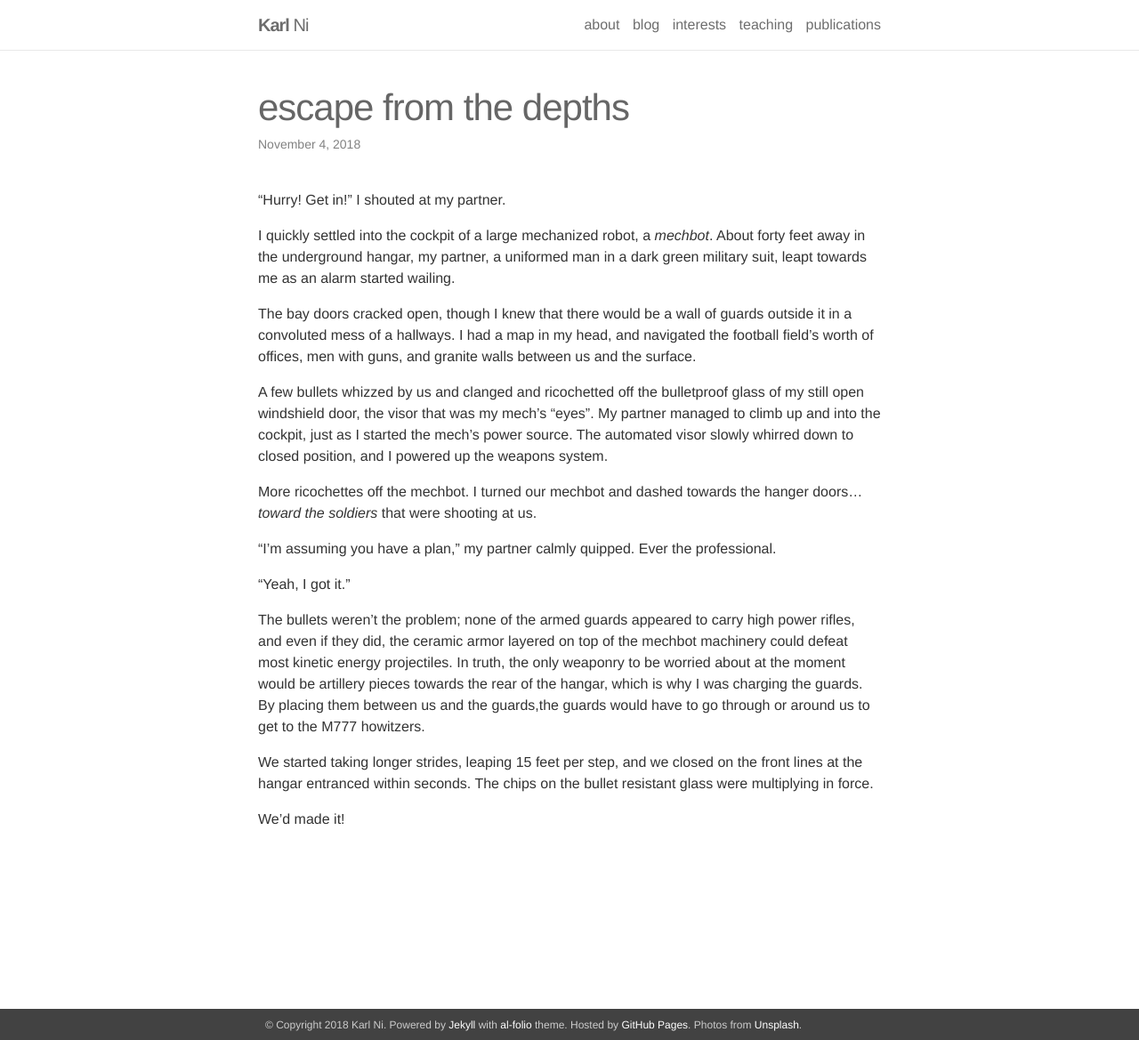
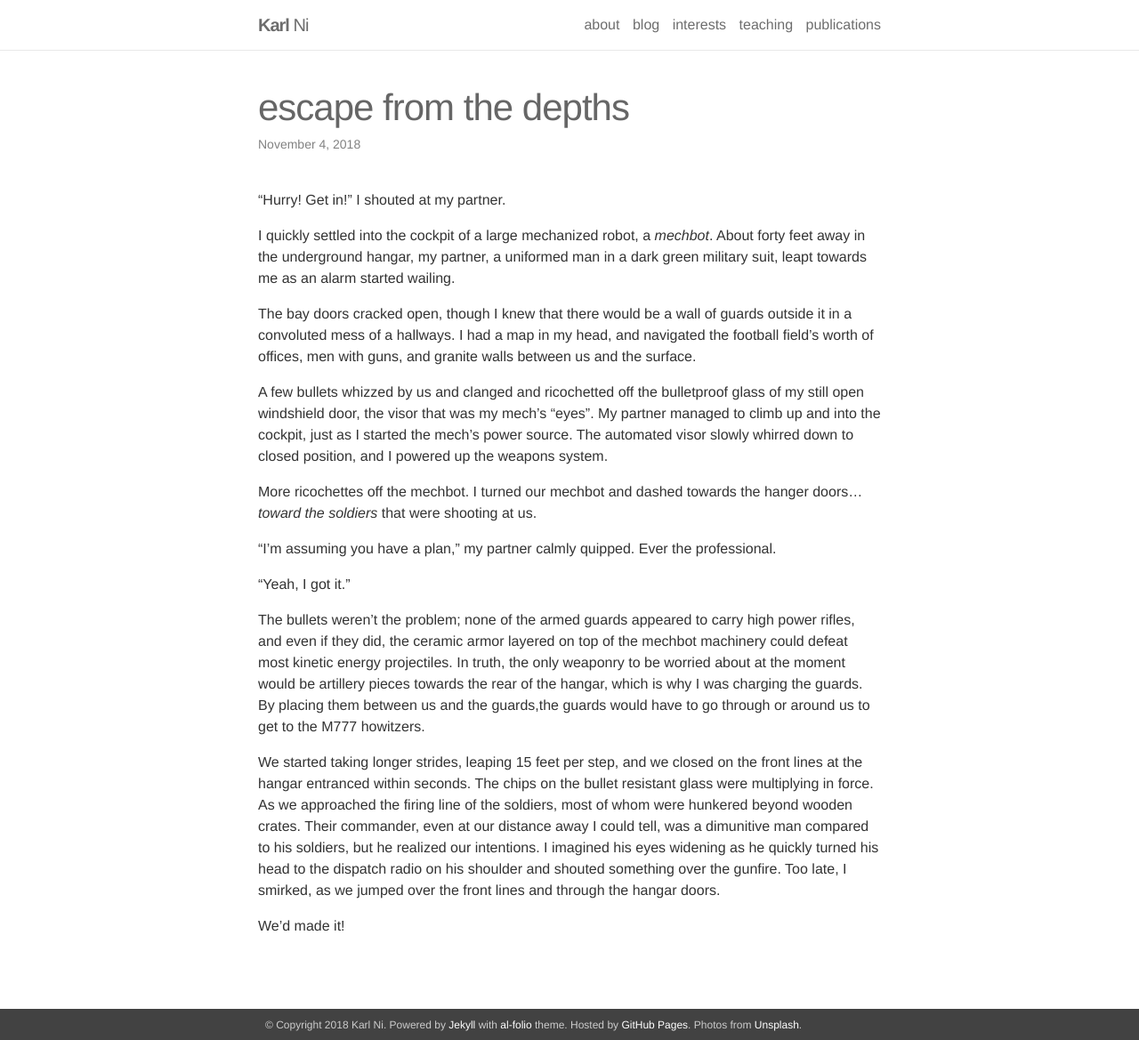
Before and after one commit to karllab41/site, a Jekyll site: the page built from _stories/2018-11-10-Dream-Recall.md, in a window 1280 px wide and 1169 px high. Shown: the whole window at 89% size. Built offline with Jekyll 4.4.1, drawn with Linux system fonts in a browser that asks for light colours; nearby versions of some CDN libraries.

Commit message:
Edited file on Chromebook

```diff
--- a/_stories/2018-11-10-Dream-Recall.md
+++ b/_stories/2018-11-10-Dream-Recall.md
@@ -25,8 +25,7 @@ More ricochettes off the mechbot. I turned our mechbot and dashed towards the ha
 
 The bullets weren't the problem; none of the armed guards appeared to carry high power rifles, and even if they did, the ceramic armor layered on top of the mechbot machinery could defeat most kinetic energy projectiles. In truth, the only weaponry to be worried about at the moment would be artillery pieces towards the rear of the hangar, which is why I was charging the guards. By placing them between us and the guards,the guards would have to go through or around us to get to the M777 howitzers.
 
-We started taking longer strides, leaping 15 feet per step, and we closed on the front lines at the hangar entranced within seconds. The chips on the bullet resistant glass were multiplying in force.
-
+We started taking longer strides, leaping 15 feet per step, and we closed on the front lines at the hangar entranced within seconds. The chips on the bullet resistant glass were multiplying in force. As we approached the firing line of the soldiers, most of whom were hunkered beyond wooden crates. Their commander, even at our distance away I could tell, was a dimunitive man compared to his soldiers, but he realized our intentions. I imagined his eyes widening as he quickly turned his head to the dispatch radio on his shoulder and shouted something over the gunfire. Too late, I smirked, as we jumped over the front lines and through the hangar doors.
 
 
 
```
